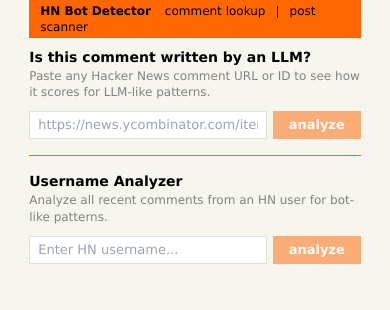
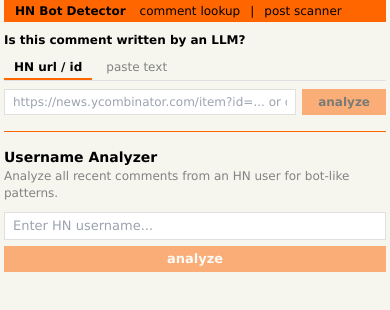
Before and after one commit to umairnadeem/hn-bot-detector, a Next.js app: page / in a window 390 px wide. Shown: the top 310 px of the page. Built offline with nearby package versions, Linux system fonts and the light colour scheme.

Commit message:
feat: paste raw text mode for comment checker (tab switcher: HN url/id vs paste text)

```diff
--- a/src/app/globals.css
+++ b/src/app/globals.css
@@ -26,6 +26,12 @@
 *, *::before, *::after {
   border-radius: 0 !important;
   box-sizing: border-box;
+}
+
+/* prevent horizontal overflow from long words/URLs */
+body {
+  overflow-wrap: break-word;
+  word-wrap: break-word;
 }
 
 html, body {
@@ -75,3 +81,49 @@
   cursor: pointer;
   padding: 2px 8px;
 }
+
+/* --- Responsive --- */
+@media (max-width: 768px) {
+  .hn-main-table {
+    width: 100% !important;
+    margin-top: 0 !important;
+  }
+
+  body {
+    padding: 0 4px !important;
+  }
+
+  /* stack forms vertically */
+  .hn-form {
+    flex-direction: column !important;
+  }
+
+  .hn-form input[type="text"] {
+    width: 100% !important;
+  }
+
+  .hn-form button {
+    width: 100% !important;
+  }
+
+  /* score breakdown table: horizontal scroll */
+  .hn-breakdown-table {
+    display: block;
+    overflow-x: auto;
+    -webkit-overflow-scrolling: touch;
+  }
+
+  /* commenter row: wrap on small screens */
+  .hn-commenter-row {
+    flex-wrap: wrap !important;
+    gap: 4px !important;
+  }
+
+  /* stats table cells */
+  .hn-stats-table td {
+    display: block !important;
+    width: 100% !important;
+    border-left: none !important;
+    border-right: none !important;
+  }
+}
--- a/src/app/layout.tsx
+++ b/src/app/layout.tsx
@@ -16,11 +16,14 @@
     <html lang="en">
       <body>
         <table
+          className="hn-main-table"
           style={{
             width: "85%",
+            maxWidth: "900px",
             margin: "0 auto",
             borderSpacing: 0,
             borderCollapse: "collapse",
+            marginTop: "10px",
           }}
         >
           <tbody>
--- a/src/app/page.tsx
+++ b/src/app/page.tsx
@@ -34,23 +34,33 @@
 // --- Comment Lookup (Hero) ---
 
 function CommentLookup() {
+  const [mode, setMode] = useState<"url" | "text">("url");
   const [input, setInput] = useState("");
+  const [rawText, setRawText] = useState("");
   const [loading, setLoading] = useState(false);
   const [error, setError] = useState<string | null>(null);
   const [result, setResult] = useState<SingleCommentAnalysis | null>(null);
 
   async function analyze(e: React.FormEvent) {
     e.preventDefault();
-    if (!input.trim()) return;
+    const value = mode === "url" ? input.trim() : rawText.trim();
+    if (!value) return;
 
     setLoading(true);
     setError(null);
     setResult(null);
 
     try {
-      const res = await fetch(
-        `/api/analyze/comment?id=${encodeURIComponent(input.trim())}`
-      );
+      let res: Response;
+      if (mode === "url") {
+        res = await fetch(`/api/analyze/comment?id=${encodeURIComponent(value)}`);
+      } else {
+        res = await fetch("/api/analyze/comment", {
+          method: "POST",
+          headers: { "Content-Type": "application/json" },
+          body: JSON.stringify({ text: value }),
+        });
+      }
       const data = await res.json();
       if (!res.ok) throw new Error(data.error || "Analysis failed");
       setResult(data);
@@ -71,21 +81,39 @@
       })
     : "";
 
+  const tabStyle = (active: boolean) => ({
+    display: "inline-block",
+    padding: "2px 10px",
+    cursor: "pointer",
+    borderBottom: active ? "2px solid #ff6600" : "2px solid transparent",
+    fontWeight: active ? "bold" as const : "normal" as const,
+    color: active ? "#000" : "#828282",
+    fontSize: "9pt",
+    marginRight: "4px",
+    userSelect: "none" as const,
+  });
+
+  const hasValue = mode === "url" ? input.trim() : rawText.trim();
+
   return (
     <div>
-      <div style={{ marginBottom: "10px" }}>
-        <b style={{ fontSize: "14px" }}>Is this comment written by an LLM?</b>
-        <br />
-        <span style={{ color: "#828282", fontSize: "12px" }}>
-          Paste any Hacker News comment URL or ID to see how it scores for
-          LLM-like patterns.
+      <div style={{ marginBottom: "8px" }}>
+        <b>Is this comment written by an LLM?</b>
+      </div>
+
+      {/* tabs */}
+      <div style={{ marginBottom: "8px", borderBottom: "1px solid #e0e0e0" }}>
+        <span onClick={() => { setMode("url"); setResult(null); setError(null); }} style={tabStyle(mode === "url")}>
+          HN url / id
+        </span>
+        <span onClick={() => { setMode("text"); setResult(null); setError(null); }} style={tabStyle(mode === "text")}>
+          paste text
         </span>
       </div>
 
-      <form
-        onSubmit={analyze}
-        style={{ display: "flex", gap: "6px", marginBottom: "10px" }}
-      >
+      <form onSubmit={analyze} style={{ marginBottom: "10px" }}>
+        {mode === "url" ? (
+          <div style={{ display: "flex", gap: "6px" }}>
             <input
               type="text"
               value={input}
@@ -93,29 +121,70 @@
               placeholder="https://news.ycombinator.com/item?id=... or comment ID"
               style={{
                 flex: 1,
+                minWidth: 0,
                 border: "1px solid #e0e0e0",
                 padding: "4px 8px",
-            fontSize: "13px",
+                fontSize: "9pt",
                 fontFamily: "Verdana, Geneva, sans-serif",
                 background: "#fff",
               }}
             />
             <button
               type="submit"
-          disabled={loading || !input.trim()}
+              disabled={loading || !hasValue}
               style={{
                 backgroundColor: "#ff6600",
-            color: "#fff",
+                color: "#000",
                 border: "none",
                 padding: "4px 16px",
-            fontSize: "13px",
+                fontSize: "9pt",
                 fontWeight: "bold",
-            cursor: loading || !input.trim() ? "not-allowed" : "pointer",
-            opacity: loading || !input.trim() ? 0.5 : 1,
+                cursor: loading || !hasValue ? "not-allowed" : "pointer",
+                opacity: loading || !hasValue ? 0.5 : 1,
+                whiteSpace: "nowrap",
               }}
             >
               {loading ? "analyzing..." : "analyze"}
             </button>
+          </div>
+        ) : (
+          <div>
+            <textarea
+              value={rawText}
+              onChange={(e) => setRawText(e.target.value)}
+              placeholder="Paste any comment text here..."
+              rows={6}
+              style={{
+                width: "100%",
+                border: "1px solid #e0e0e0",
+                padding: "4px 8px",
+                fontSize: "9pt",
+                fontFamily: "Verdana, Geneva, sans-serif",
+                background: "#fff",
+                resize: "vertical",
+                display: "block",
+                marginBottom: "6px",
+                boxSizing: "border-box",
+              }}
+            />
+            <button
+              type="submit"
+              disabled={loading || !hasValue}
+              style={{
+                backgroundColor: "#ff6600",
+                color: "#000",
+                border: "none",
+                padding: "4px 16px",
+                fontSize: "9pt",
+                fontWeight: "bold",
+                cursor: loading || !hasValue ? "not-allowed" : "pointer",
+                opacity: loading || !hasValue ? 0.5 : 1,
+              }}
+            >
+              {loading ? "analyzing..." : "analyze"}
+            </button>
+          </div>
+        )}
       </form>
 
       {loading && (
@@ -237,6 +306,7 @@
 
               {/* Category scores */}
               <table
+                className="hn-breakdown-table"
                 style={{
                   width: "100%",
                   fontSize: "12px",
@@ -369,6 +439,7 @@
 
       <form
         onSubmit={analyze}
+        className="hn-form"
         style={{ display: "flex", gap: "6px", marginBottom: "10px" }}
       >
         <input
@@ -378,6 +449,7 @@
           placeholder="Enter HN username..."
           style={{
             flex: 1,
+            minWidth: 0,
             border: "1px solid #e0e0e0",
             padding: "4px 8px",
             fontSize: "13px",
@@ -397,6 +469,7 @@
             fontWeight: "bold",
             cursor: loading || !username.trim() ? "not-allowed" : "pointer",
             opacity: loading || !username.trim() ? 0.5 : 1,
+            whiteSpace: "nowrap",
           }}
         >
           {loading ? "analyzing..." : "analyze"}
@@ -471,6 +544,7 @@
             </div>
 
             <table
+              className="hn-stats-table"
               style={{
                 width: "100%",
                 fontSize: "12px",
--- a/src/app/post/[id]/page.tsx
+++ b/src/app/post/[id]/page.tsx
@@ -127,6 +127,7 @@
             }}
           >
             <div
+              className="hn-commenter-row"
               onClick={() =>
                 setExpandedUser(
                   expandedUser === commenter.username
@@ -142,7 +143,7 @@
                 cursor: "pointer",
               }}
             >
-              <div style={{ display: "flex", alignItems: "center", gap: "10px" }}>
+              <div style={{ display: "flex", alignItems: "center", gap: "10px", minWidth: 0 }}>
                 <ScoreBadge score={commenter.averageScore} />
                 <a
                   href={`https://news.ycombinator.com/user?id=${commenter.username}`}
--- a/src/app/post/scan/page.tsx
+++ b/src/app/post/scan/page.tsx
@@ -61,6 +61,7 @@
 
       <form
         onSubmit={analyze}
+        className="hn-form"
         style={{ display: "flex", gap: "6px", marginBottom: "10px" }}
       >
         <input
@@ -70,6 +71,7 @@
           placeholder="Enter HN post ID or URL..."
           style={{
             flex: 1,
+            minWidth: 0,
             border: "1px solid #e0e0e0",
             padding: "4px 8px",
             fontSize: "13px",
@@ -89,6 +91,7 @@
             fontWeight: "bold",
             cursor: loading || !input.trim() ? "not-allowed" : "pointer",
             opacity: loading || !input.trim() ? 0.5 : 1,
+            whiteSpace: "nowrap",
           }}
         >
           {loading ? "scanning..." : "scan"}
@@ -171,6 +174,7 @@
                 }}
               >
                 <div
+                  className="hn-commenter-row"
                   onClick={() =>
                     setExpandedUser(
                       expandedUser === commenter.username
@@ -191,6 +195,7 @@
                       display: "flex",
                       alignItems: "center",
                       gap: "10px",
+                      minWidth: 0,
                     }}
                   >
                     <ScoreBadge score={commenter.averageScore} />
--- a/src/lib/types.ts
+++ b/src/lib/types.ts
@@ -85,5 +85,5 @@
   confidence: number;
   breakdown: ScoringBreakdown;
   flaggedPhrases: FlaggedPhrase[];
-  hnUrl: string;
+  hnUrl: string | null;
 }
```
Also changed, not shown: src/app/api/analyze/comment/route.ts (+52 -0 lines). Lines whose indentation alone changed are shown as unchanged.
